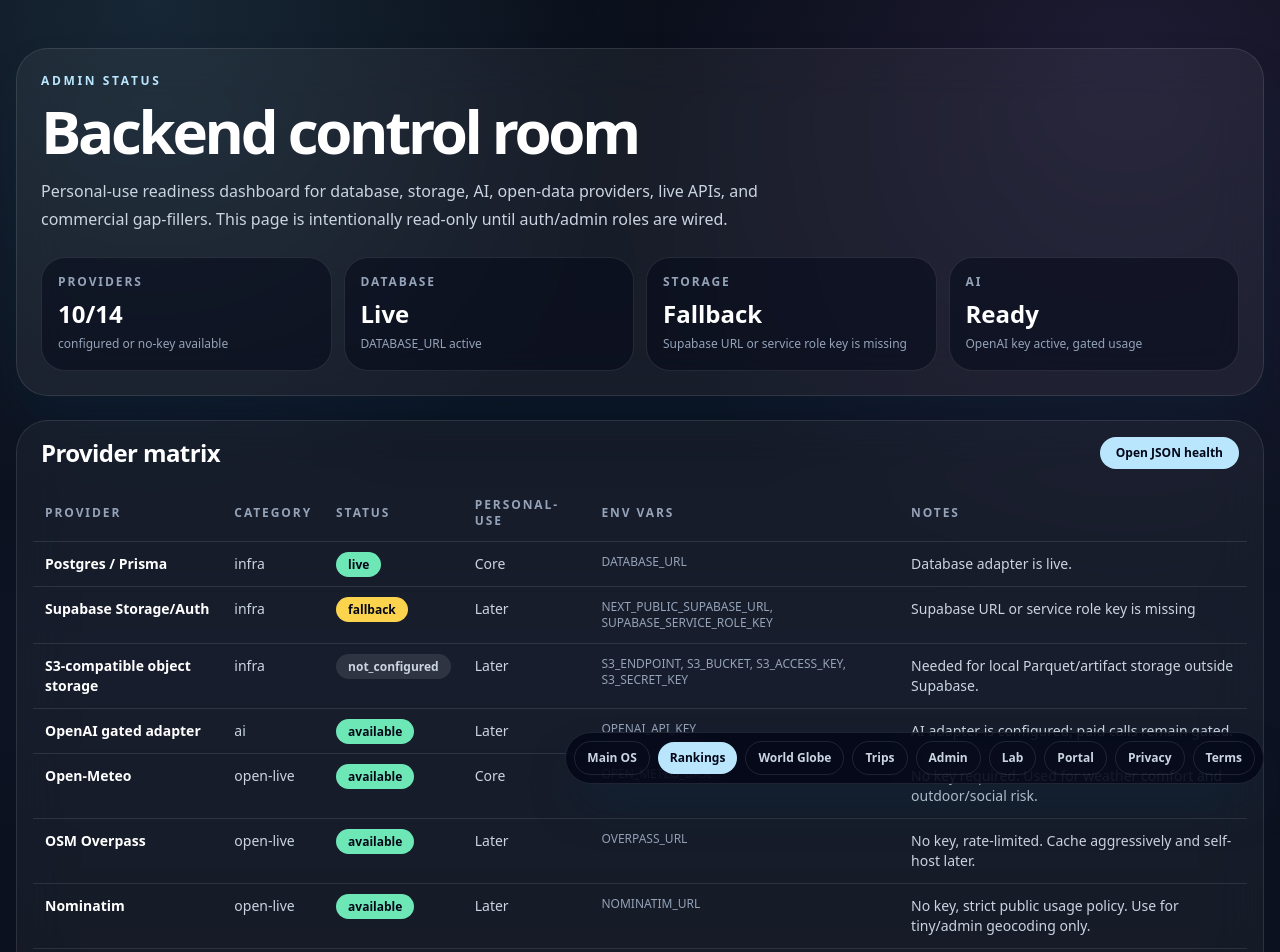
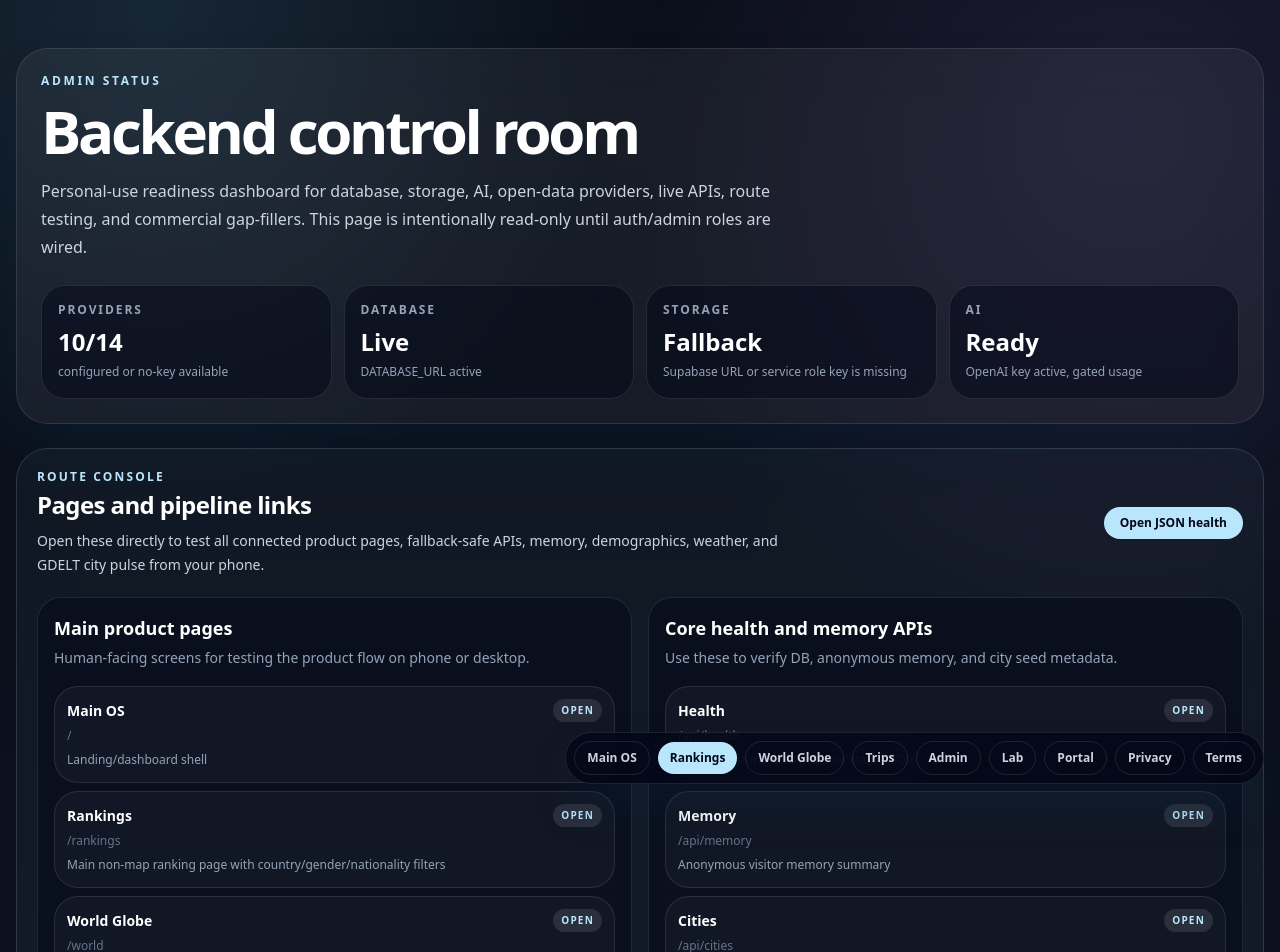
Before and after one commit to irf97/Travel-Guide, a Next.js app in the folder mvp/: page /admin in a window 1280 px wide. Shown: the top 952 px of the page. Built offline with nearby package versions, Linux system fonts and the light colour scheme; no server answers.

Commit message:
Add admin route console for pages and API pipelines

```diff
--- a/mvp/app/admin/page.tsx
+++ b/mvp/app/admin/page.tsx
@@ -4,6 +4,53 @@ import { getSupabaseStatus } from "@/lib/server/supabase";
 import { getAiAdapterStatus } from "@/lib/server/openai-adapter";
 
 export const dynamic = "force-dynamic";
+
+const routeGroups = [
+  {
+    title: "Main product pages",
+    description: "Human-facing screens for testing the product flow on phone or desktop.",
+    routes: [
+      { label: "Main OS", href: "/", note: "Landing/dashboard shell" },
+      { label: "Rankings", href: "/rankings", note: "Main non-map ranking page with country/gender/nationality filters" },
+      { label: "World Globe", href: "/world", note: "3D globe + connected filters + memory + live city intelligence" },
+      { label: "Saved Trips", href: "/trips", note: "Anonymous browser memory trip list" },
+      { label: "Lab", href: "/lab", note: "Experiment area" },
+      { label: "Portal", href: "/portal", note: "Portal/navigation surface" }
+    ]
+  },
+  {
+    title: "Core health and memory APIs",
+    description: "Use these to verify DB, anonymous memory, and city seed metadata.",
+    routes: [
+      { label: "Health", href: "/api/health", note: "Database/storage/AI/provider status JSON" },
+      { label: "Memory", href: "/api/memory", note: "Anonymous visitor memory summary" },
+      { label: "Cities", href: "/api/cities", note: "All cities with modeled demographics" },
+      { label: "Spain cities", href: "/api/cities?country=Spain", note: "Country filter test" },
+      { label: "Europe cities", href: "/api/cities?continent=Europe", note: "Continent filter test" }
+    ]
+  },
+  {
+    title: "Live/open intelligence APIs",
+    description: "No flight/hotel pricing here. These are the open/live intelligence layers.",
+    routes: [
+      { label: "Weather: Barcelona", href: "/api/live/weather?lat=41.3851&lng=2.1734", note: "Open-Meteo weather test" },
+      { label: "GDELT pulse: Barcelona", href: "/api/live/city-pulse?city=Barcelona", note: "News/risk/momentum pulse" },
+      { label: "City intelligence: Barcelona", href: "/api/live/city-intelligence?city=Barcelona&lat=41.3851&lng=2.1734&nightlifeScore=90&foodScore=88&socialScore=86", note: "Weather + GDELT + modeled venue/tourism proxy" },
+      { label: "City intelligence: Istanbul", href: "/api/live/city-intelligence?city=Istanbul&lat=41.0082&lng=28.9784&nightlifeScore=88&foodScore=94&socialScore=92", note: "Second city smoke test" }
+    ]
+  },
+  {
+    title: "Recommendation and scoring APIs",
+    description: "Backend scoring/intake surfaces that should remain build-safe and fallback-safe.",
+    routes: [
+      { label: "Cost model", href: "/api/cost-model", note: "Cost model endpoint" },
+      { label: "World recommend", href: "/api/world/recommend", note: "World recommendation endpoint" },
+      { label: "Cities recommend", href: "/api/cities/recommend", note: "City recommendation endpoint" },
+      { label: "Places recommend", href: "/api/places/recommend", note: "Place recommendation endpoint" },
+      { label: "Feedback", href: "/api/feedback", note: "Feedback endpoint" }
+    ]
+  }
+];
 
 function StatusBadge({ status }: { status: string }) {
   const color = status === "live" || status === "available" ? "bg-emerald-300 text-slate-950" : status === "fallback" ? "bg-amber-300 text-slate-950" : "bg-white/10 text-slate-300";
@@ -22,12 +69,43 @@ export default function AdminPage() {
       <section className="rounded-[2rem] border border-white/10 bg-white/[0.055] p-6 shadow-2xl shadow-sky-950/30 backdrop-blur-xl">
         <p className="text-xs font-black uppercase tracking-[0.22em] text-sky-200">Admin status</p>
         <h1 className="mt-3 text-4xl font-black tracking-[-0.055em] md:text-6xl">Backend control room</h1>
-        <p className="mt-4 max-w-3xl leading-7 text-slate-300">Personal-use readiness dashboard for database, storage, AI, open-data providers, live APIs, and commercial gap-fillers. This page is intentionally read-only until auth/admin roles are wired.</p>
+        <p className="mt-4 max-w-3xl leading-7 text-slate-300">Personal-use readiness dashboard for database, storage, AI, open-data providers, live APIs, route testing, and commercial gap-fillers. This page is intentionally read-only until auth/admin roles are wired.</p>
         <div className="mt-6 grid gap-3 md:grid-cols-4">
           <Metric label="Providers" value={`${configured}/${providers.length}`} note="configured or no-key available" />
           <Metric label="Database" value={db.configured ? "Live" : "Fallback"} note={db.reason ?? "DATABASE_URL active"} />
           <Metric label="Storage" value={supabase.storageConfigured ? "Live" : "Fallback"} note={supabase.reason ?? "Supabase storage active"} />
           <Metric label="AI" value={ai.configured ? "Ready" : "Fallback"} note={ai.reason ?? "OpenAI key active, gated usage"} />
+        </div>
+      </section>
+
+      <section className="mt-6 rounded-[2rem] border border-sky-200/15 bg-sky-200/[0.045] p-5 backdrop-blur-xl">
+        <div className="mb-5 flex flex-wrap items-center justify-between gap-3">
+          <div>
+            <p className="text-xs font-black uppercase tracking-[0.18em] text-sky-200">Route console</p>
+            <h2 className="mt-1 text-2xl font-black tracking-tight">Pages and pipeline links</h2>
+            <p className="mt-2 max-w-3xl text-sm leading-6 text-slate-300">Open these directly to test all connected product pages, fallback-safe APIs, memory, demographics, weather, and GDELT city pulse from your phone.</p>
+          </div>
+          <a className="rounded-full bg-sky-200 px-4 py-2 text-xs font-black text-slate-950" href="/api/health">Open JSON health</a>
+        </div>
+        <div className="grid gap-4 lg:grid-cols-2">
+          {routeGroups.map((group) => (
+            <article key={group.title} className="rounded-[1.5rem] border border-white/10 bg-slate-950/50 p-4">
+              <h3 className="text-lg font-black">{group.title}</h3>
+              <p className="mt-1 text-sm leading-6 text-slate-400">{group.description}</p>
+              <div className="mt-4 grid gap-2">
+                {group.routes.map((route) => (
+                  <a key={route.href} className="group rounded-2xl border border-white/10 bg-white/[0.035] p-3 transition hover:border-sky-200/50 hover:bg-sky-200/10" href={route.href}>
+                    <div className="flex items-center justify-between gap-3">
+                      <span className="text-sm font-black text-white">{route.label}</span>
+                      <span className="rounded-full bg-white/10 px-2 py-1 text-[10px] font-black uppercase tracking-[0.12em] text-sky-200 group-hover:bg-sky-200 group-hover:text-slate-950">Open</span>
+                    </div>
+                    <div className="mt-1 break-all text-xs leading-5 text-slate-500">{route.href}</div>
+                    <div className="mt-1 text-xs leading-5 text-slate-400">{route.note}</div>
+                  </a>
+                ))}
+              </div>
+            </article>
+          ))}
         </div>
       </section>
 
```
